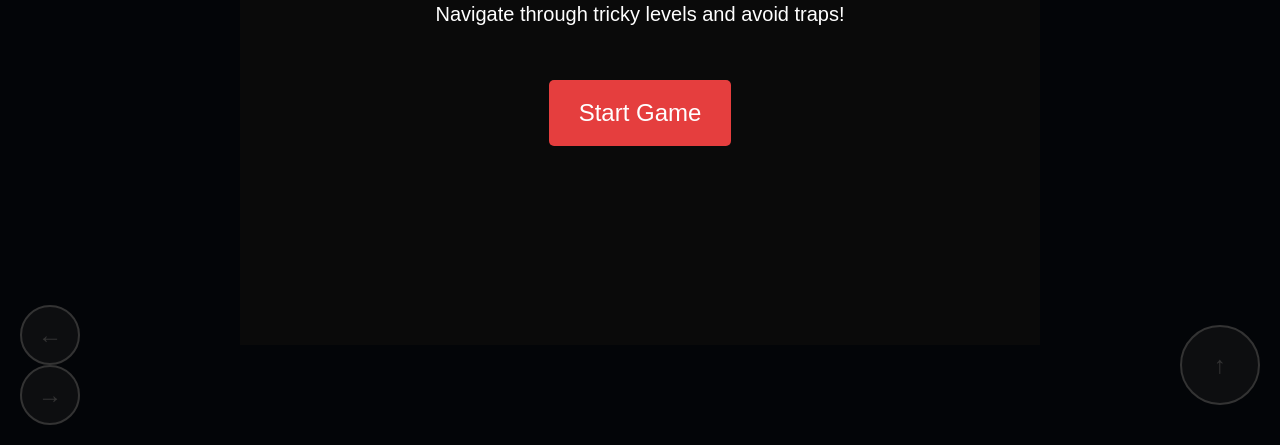
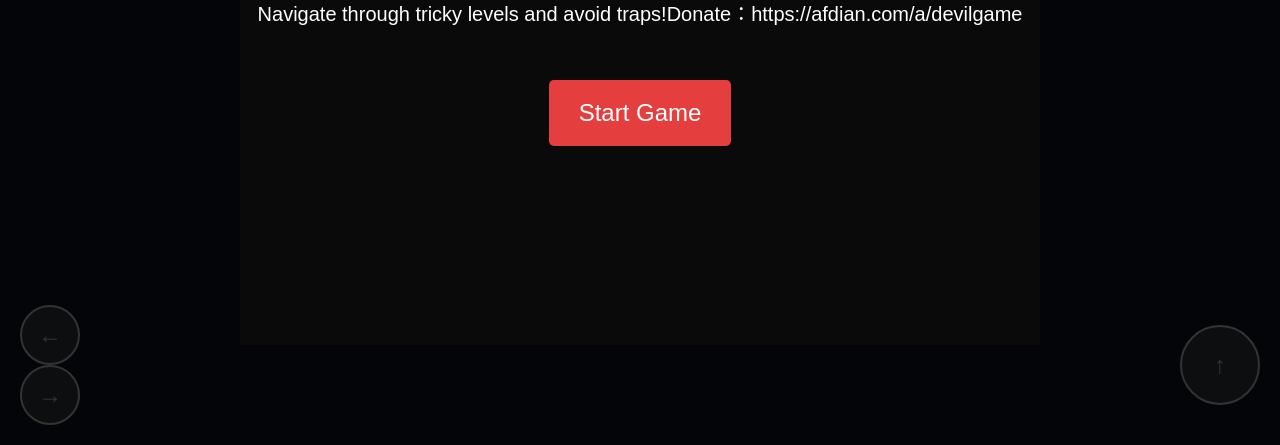
Before and after one commit to FlynnYu2011/game-devil, a plain HTML site: page index.html in a window 1280 px wide. Shown: the part 355-800 px from the top of the page. Drawn offline with nearby package versions, Linux system fonts and the light colour scheme.

Commit message:
Update index.html

```diff
--- a/index.html
+++ b/index.html
@@ -160,7 +160,7 @@
 
         <div id="startScreen">
             <h1 class="text-white text-4xl mb-4">Stick Figure Level Devil</h1>
-            <p class="text-white text-xl mb-8">Navigate through tricky levels and avoid traps!</p>
+            <p class="text-white text-xl mb-8">Navigate through tricky levels and avoid traps!Donate：https://afdian.com/a/devilgame</p>
             <button id="startButton">Start Game</button>
         </div>
 
```
